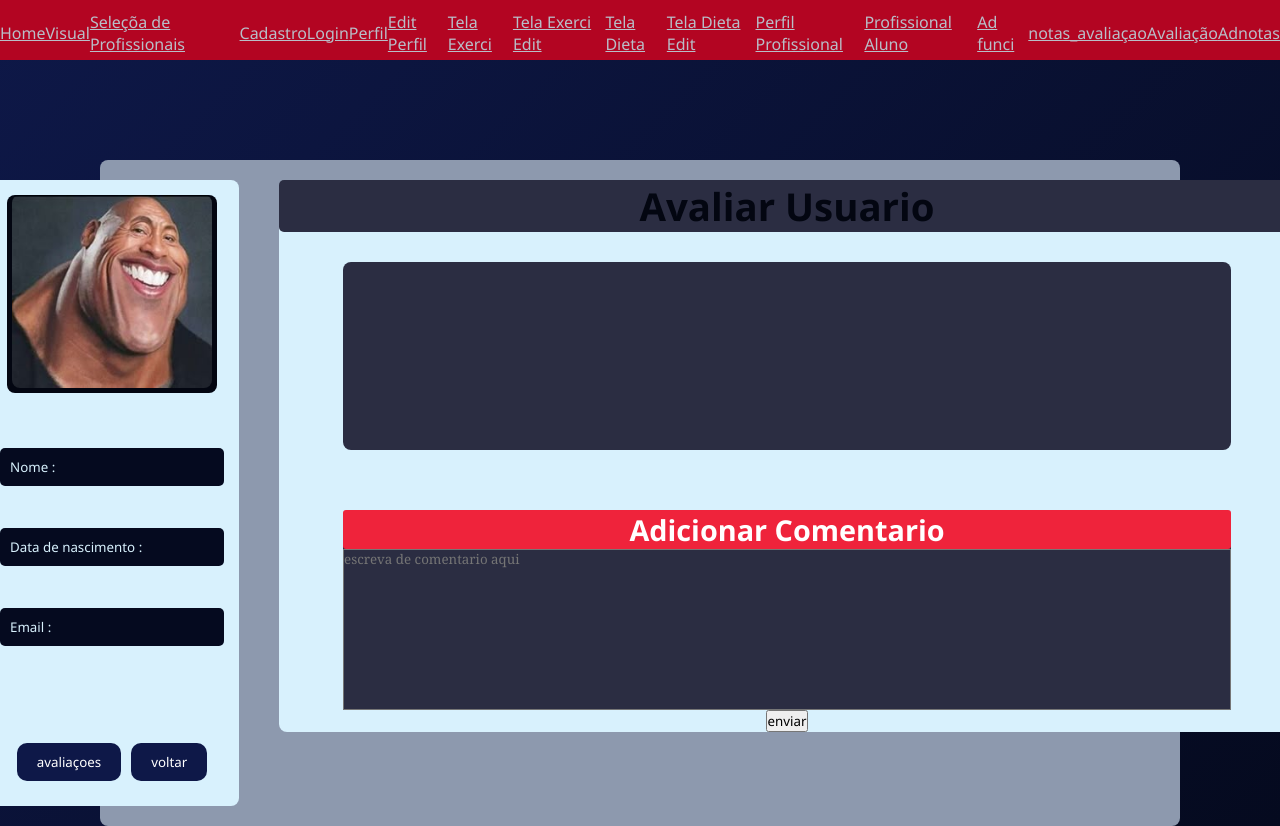
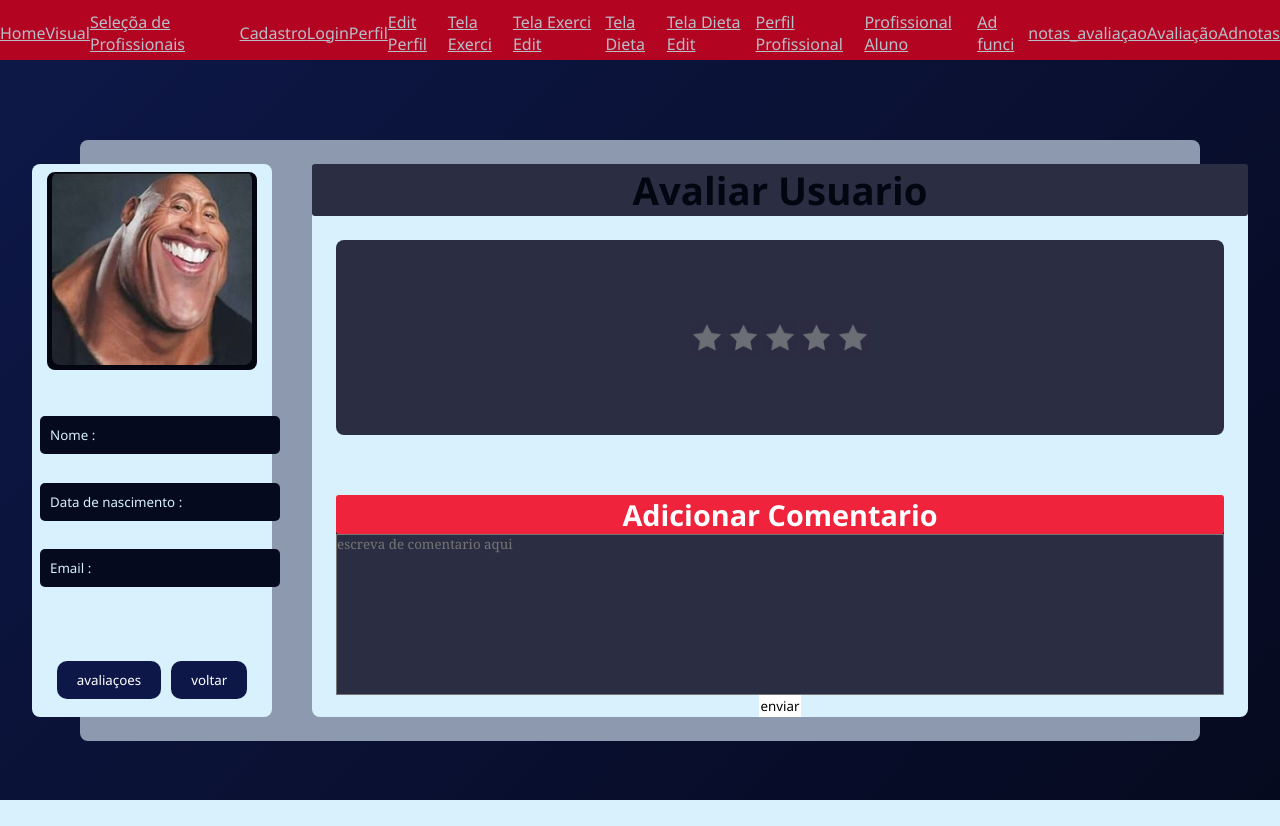
Before and after one commit to GuilhermeZamboni32/Rep-S.A, a React (Vite) app in the folder VidaFit/: page /avaliacao in a window 1280 px wide. After the commit the page ends 800 px from the top, so only its background shows below. Built offline with nearby package versions, Linux system fonts and the light colour scheme.

Commit message:
tela avaliaçao

```diff
--- a/VidaFit/src/pages/Avaliacao.css
+++ b/VidaFit/src/pages/Avaliacao.css
@@ -46,11 +46,11 @@
     }
 
     .div-grupo-Ava {
-      margin: 100px;
+      margin: 10vh;
       display: flex;
       flex-direction: row;
-      gap: 40px;
-      padding: 20px;
+      gap: 5vh;
+      padding: 3vh;
       background-repeat: no-repeat;
       border-radius: 8px;
       justify-content: center;
@@ -58,15 +58,24 @@
     }
     .div-grupo-usuario-Ava {
       background: var(--BrancoP2);
-      padding: 15px;
+      padding: 1vh;
       border-radius: 8px;
       text-align: center;
       align-items: center;
       display: flex;
       flex-direction: column;
-      width: 400px;
+      width: 39vh;
+      height: 69.1vh;
     }
-
+      .div-grupo-Avaliacao{
+      background: var(--BrancoC2);
+      border-radius: 8px;
+      width: 117vh;
+      height: 69.1vh;
+      display: flex;
+      align-items: center;
+      flex-direction: column;
+    }
     .div-img{
       background-color: var(--AzulEE1);
       width: 210px;
@@ -105,7 +114,7 @@
       color: var(--BrancoP1);
     }
     .texto-inp{
-      width: 100%;
+      width: 30vh;
       margin: 5px 0;
       background: var(--AzulE1);
       color: var(--BrancoC2);
@@ -135,8 +144,8 @@
     cursor: pointer;
   }
   .avaliar-usuario:hover{
-    color: var(--AzulEE1);
-    background-color: rgb(192, 192, 26);
+    color: var(--BrancoCC2);
+    background-color: var(--AzulCC1);
   }
 
   .voltar{
@@ -159,35 +168,16 @@
 
   }
 
-  .button-Ava{
-      background: var(--AzulCC1);
-      color: var(--AzulC2);
-      border: none;
-      border-radius: 8px;
-      padding: 10px;
-      cursor: pointer;
-  }
-     .div-grupo-Avaliacao{
-      background: var(--BrancoC2);
-      border-radius: 8px;
-      width: 1200px;
-      height: 69vh;
-      display: flex;
-      align-items: center;
-      flex-direction: column;
-
-
-    }
 
     .titulo-Ava {
       font-size: 1.2rem;
       font-weight: bold;
-      margin-bottom: 30px;
+      margin-bottom: 3vh;
       background-color: var(--AzulP2);
-      border-radius: 5px;
+      border-radius: 3px;
       display: flex;
       justify-content: center;
-      width: 127vh;
+      width: 117vh;
       justify-content: top;
 
     }
@@ -231,9 +221,19 @@
       background-color: var(--VermelhoC1);
       border-radius: 3px;
     }
+    .btn-av{
+      background-color: var(--AzulP2);
+      background: var(--BrancoCC2);
+      display: flex;
+      justify-content: center;
+      align-items: center;;
+      border: none ;
+      padding: 2px ;
+      cursor: pointer;
+    }
     .btn-star{
       background-color: var(--AzulP2);
-      background: none;
+      background: var(--BrancoCC2);
       border: none ;
       padding: 2px ;
       cursor: pointer;
@@ -245,9 +245,46 @@
       margin-top: 10px;
     }
 
+    .spaçoBorda{
+      width: 100vh;
+    }
+
+    .star-rating {
+      display: flex;
+      gap: 0.2em;
+    }
+
+    .star-button {
+      position: relative;
+      background: none;
+      border: none;
+      width: 2.5em;
+      height: 2.5em;
+      padding: 0;
+      cursor: pointer;
+    }
+
     .star-img {
-      width: 32px;
-      height: 32px;
-      cursor: pointer;
-      transition: transform 0.2s;
+      width: 100%;
+      height: 100%;
+      z-index: 0;
+      pointer-events: none;
+      position: relative;
+      display: block;
     }
+
+    .star-half {
+      position: absolute;
+      width: 50%;
+      height: 100%;
+      top: 0;
+      z-index: 1;
+    }
+
+    .star-half.left {
+      left: 0;
+    }
+
+    .star-half.right {
+      right: 0;
+    }
--- a/VidaFit/src/pages/Avaliacao.jsx
+++ b/VidaFit/src/pages/Avaliacao.jsx
@@ -2,13 +2,15 @@ import React from 'react'
 import Navbar from '../Components/Navbar'
 import "./Avaliacao.css"
 import { Link, useNavigate } from 'react-router-dom'
-import { react, useContext } from 'react';
+import { react, useContext } from 'react'
 import { GlobalContext } from "../Context/GlobalContext"
-import bcrypt from 'bcryptjs';
 import {useState} from 'react'
 
+function Avaliacao() {
 
-function Avaliacao() {
+   function enviar(){
+    alert("Avaliação enviada com sucesso!"); // Exibe um alerta de sucesso
+   }
 
   const navigate = useNavigate()
 
@@ -34,64 +36,18 @@ function Avaliacao() {
     return `${day}/${month}/${year}`;
 };
 
- /* const [rating, setRating] = useState(0)
-  const [hoverRating, setHoverRating] = useState(0)
+const [rating, setRating] = useState(0);
 
-  const handleStarClick = (index) => {
-    const clickedValue = index + 1; // Valor correspondente à estrela clicada (1 a 5)
-    const halfStarValue = index + 0.5; // Valor de meia estrela
+const handleStarClick = (index, isLeft) => {
+  const newRating = isLeft ? index + 0.5 : index + 1;
+  setRating(newRating === rating ? 0 : newRating);
+};
 
-    if (index === 0) { // Lógica especial para a primeira estrela (index 0)
-      if (rating === 1) { // Se a primeira estrela está cheia (nota 1)
-        setRating(0);   // Torna vazia (nota 0)
-      } else if (rating === 0.5) { // Se a primeira estrela está meia (nota 0.5)
-        setRating(1);   // Torna cheia (nota 1)
-      } else { // Se está vazia (0) ou outra nota > 1 foi selecionada
-        setRating(0.5); // Torna meia (nota 0.5)
-      }
-    } else { // Lógica para as estrelas 2 a 5 (index 1 a 4)
-      // Se clicar na estrela que já representa a meia avaliação atual, torna-a cheia
-      if (rating === halfStarValue) {
-        setRating(clickedValue);
-      } else {
-        // Caso contrário (clicar em nova estrela ou em uma já cheia/vazia), define como meia estrela
-        setRating(halfStarValue);
-      }
-    }
-  };
-
-  // Define o valor de hover baseado no índice da estrela (0 a 4) -> valor (1 a 5)
-  const handleHover = (index) => {
-    setHoverRating(index + 1)
-  };
-
-  // Reseta o hover quando o mouse sai da área das estrelas
-  const handleLeave = () => {
-    setHoverRating(0)
-  };
-
-  // Função auxiliar para determinar qual imagem de estrela mostrar
-  const getStarImage = (index) => {
-    const starValue = index + 1 // Valor da estrela atual (1 a 5)
-
-    // O estado de hover tem prioridade para feedback visual imediato
-    if (hoverRating >= starValue) {
-      // Mostra estrela cheia se o hover estiver nesta estrela ou à direita dela
-      return "/star-inteira.png" // Ajuste o caminho se necessário
-    }
-
-    // Determina a estrela com base na avaliação permanente (rating)
-    if (rating >= starValue) {
-      // Estrela cheia se a avaliação for maior ou igual ao valor cheio desta estrela
-      return "/star-inteira.png" // Ajuste o caminho se necessário
-    } else if (rating === index + 0.5) {
-      // Meia estrela se a avaliação for exatamente o valor meio desta estrela
-      return "/star-meia.png" // Ajuste o caminho se necessário
-    } else {
-      // Estrela vazia nos outros casos
-      return "/star-vazia.png" // Ajuste o caminho se necessário
-    }
-  }*/
+const getStarImage = (index) => {
+  if (rating >= index + 1) return '/star-inteira.png';
+  if (rating >= index + 0.5) return '/star-meia.png';
+  return '/star-vazia.png';
+};
 
   return (
     <div className="container-Ava">
@@ -155,7 +111,33 @@ function Avaliacao() {
           </div>
 
           <div className="Ava-estrela">
-
+            <div className="star-rating">
+              <button className="star-button">
+                <span className="star-half left" onClick={() => handleStarClick(0, true)} />
+                <span className="star-half right" onClick={() => handleStarClick(0, false)} />
+                <img src={getStarImage(0)} alt="star" className="star-img" />
+              </button>
+              <button className="star-button">
+                <span className="star-half left" onClick={() => handleStarClick(1, true)} />
+                <span className="star-half right" onClick={() => handleStarClick(1, false)} />
+                <img src={getStarImage(1)} alt="star" className="star-img" />
+              </button>
+              <button className="star-button">
+                <span className="star-half left" onClick={() => handleStarClick(2, true)} />
+                <span className="star-half right" onClick={() => handleStarClick(2, false)} />
+                <img src={getStarImage(2)} alt="star" className="star-img" />
+              </button>
+              <button className="star-button">
+                <span className="star-half left" onClick={() => handleStarClick(3, true)} />
+                <span className="star-half right" onClick={() => handleStarClick(3, false)} />
+                <img src={getStarImage(3)} alt="star" className="star-img" />
+              </button>
+              <button className="star-button">
+                <span className="star-half left" onClick={() => handleStarClick(4, true)} />
+                <span className="star-half right" onClick={() => handleStarClick(4, false)} />
+                <img src={getStarImage(4)} alt="star" className="star-img" />
+              </button>
+            </div>
           </div>
 
           <div className="Ava-coment">
@@ -172,7 +154,7 @@ function Avaliacao() {
 
             ></textarea>
           </div>
-         <button classname=".botoes-av">enviar</button>
+         <button className='btn-av' onClick={enviar}>enviar</button>
         </div>
 
 
@@ -184,27 +166,4 @@ function Avaliacao() {
   )
 }
 
-
 export default Avaliacao ;
-
-
-
-
-
-
-//*<div className="rating" onMouseLeave={handleLeave}>
-             //* {[...Array(5)].map((_, index) => (
-              //*  <button
-                 /* className='btn-star'
-                  key={index}
-                  onClick={() => handleStarClick(index)}
-                  onMouseEnter={() => handleHover(index)}
-                /*
-                  <img
-                    className="star-img" // Certifique-se que esta classe define o tamanho da imagem
-                    src={getStarImage(index)} // Usa a função para obter a imagem correta
-                    alt={`Avaliação ${index + 1} de 5 estrelas`}
-                  />
-                </button>
-              ))}
-    </div>*/
```
